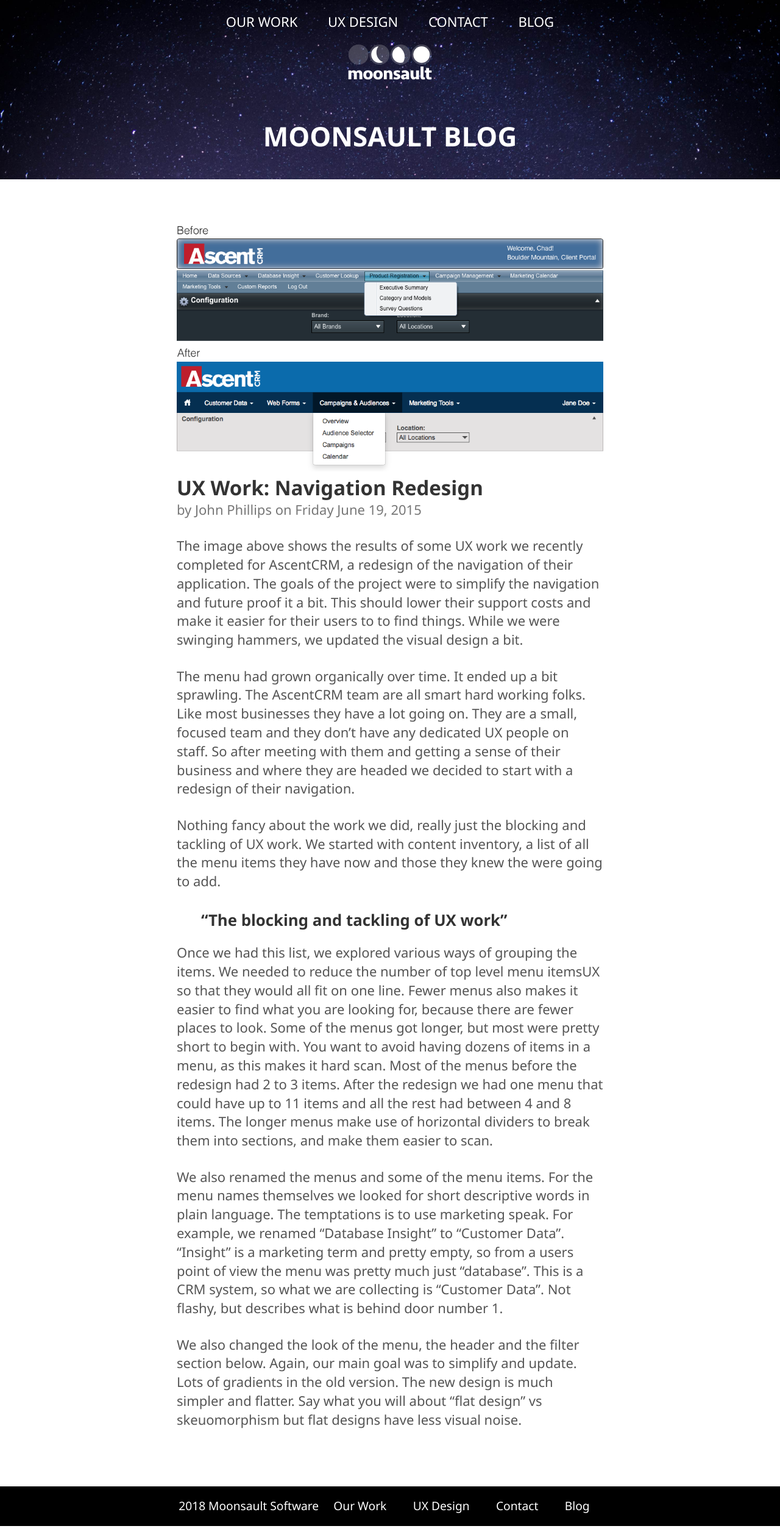
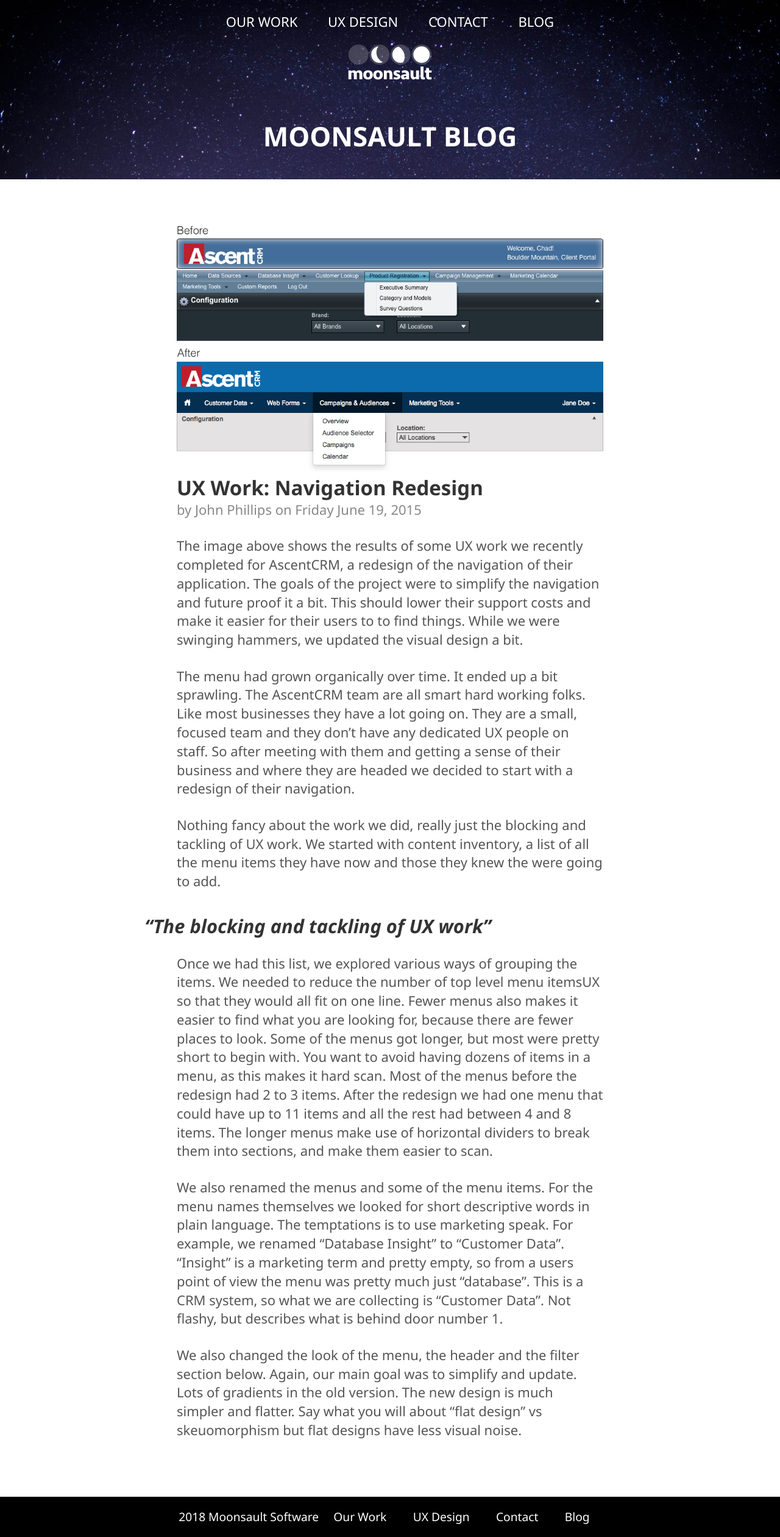
Before and after one commit to moonsaultco/moonsaultco.github.io, a Jekyll site: the page built from _posts/2015-06-19-ux-basic-nav-redesign.md, in a window 1280 px wide. Shown: the whole page at 61% size. Built offline with Jekyll 4.4.1, drawn with Linux system fonts in a browser that asks for light colours.

Commit message:
new post, cross posted

```diff
--- a/_includes/index.scss
+++ b/_includes/index.scss
@@ -4,7 +4,7 @@
 $link-hover: #22AB82;
 $text-color: #555;
 $dark-text: #333;
-$light-text: #777;
+$light-text: #888;
 $lighter-text: #aaa;
 $gray-bg: #eee;
 $text-width: 700px;
@@ -71,6 +71,13 @@
 ul {
 	margin-left: 0;
 	padding-left: 1.4em;
+}
+
+blockquote {
+	margin: 1em 0;
+	color: $light-text;
+	font-style: italic;
+	font-size: 120%;
 }
 
 strong {
@@ -437,6 +444,9 @@
 
 // mobile only
 @media (max-width: 767px) {
+	blockquote {
+		font-size: 105%;
+	}
 
 	.mob-hide {
 		display: none;
@@ -625,6 +635,10 @@
 
 
 @media (min-width: 1024px) {
+	blockquote {
+		margin: 1em -2em;
+	}
+
 	.intro {
 		min-height: 45vw;
 		//background-position: bottom center;
--- a/_layouts/post.html
+++ b/_layouts/post.html
@@ -38,6 +38,11 @@
         {{ content }}
         </div>
 
+        {% if page.canonical %}
+          <p>Originally published at <a href="{{page.canonical}}">{{page.canonical | remove_first: "http://" | remove_first: "https://"}}</a></p>
+        {% endif %}
+
+
 
     </div>
   </div>
```
Also changed, not shown: _posts/2018-02-14-on-gathering-requirements.md (added, +27 -0 lines).
